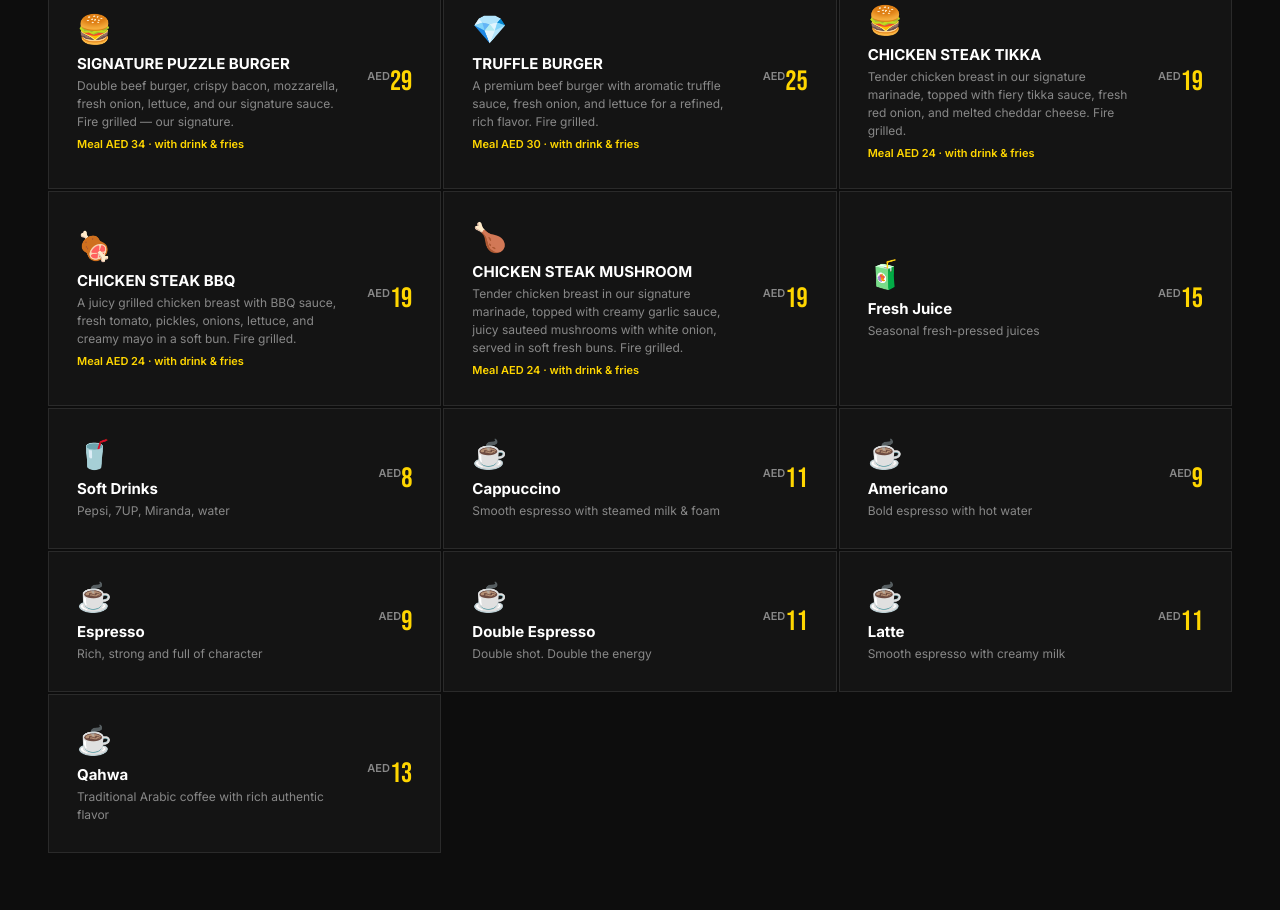
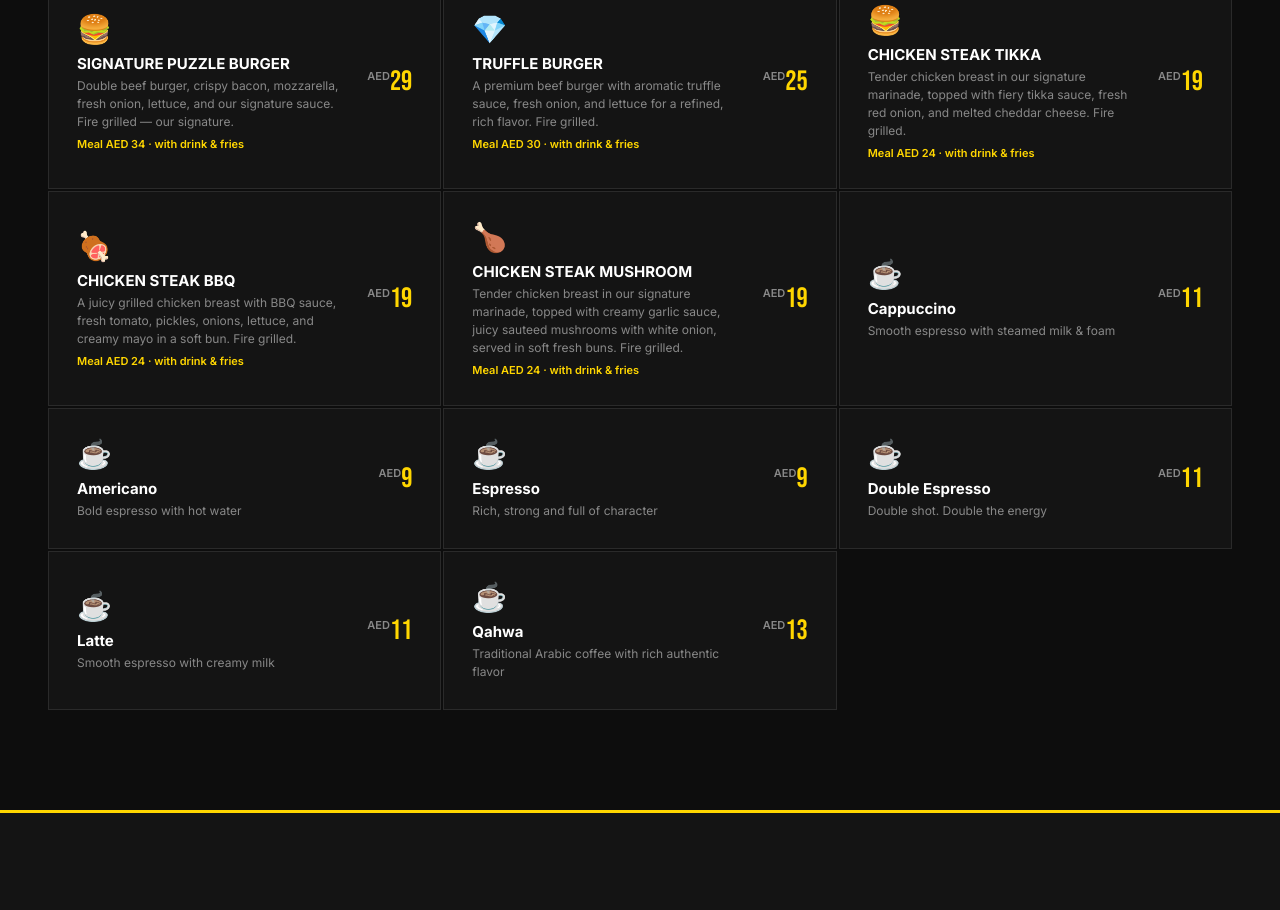
Before and after one commit to Enchansi/puzzle-restaurant, a plain HTML site: page index.html in a window 1280 px wide. Shown: the part 2563-3473 px from the top of the page. Drawn offline with Linux system fonts and the light colour scheme.

Commit message:
Remove Fresh Juice and Soft Drinks from menu
Removed two drink items from the menu.

```diff
--- a/index.html
+++ b/index.html
@@ -242,8 +242,6 @@
       <div class="menu-item fade-up" data-cat="burgers"><div><span class="m-emoji">🍔</span><div class="m-name">CHICKEN STEAK TIKKA</div><div class="m-desc">Tender chicken breast in our signature marinade, topped with fiery tikka sauce, fresh red onion, and melted cheddar cheese. Fire grilled.</div><div class="m-meal">Meal AED 24 · with drink &amp; fries</div></div><div class="m-price"><sup>AED</sup>19</div></div>
       <div class="menu-item fade-up" data-cat="burgers"><div><span class="m-emoji">🍖</span><div class="m-name">CHICKEN STEAK BBQ</div><div class="m-desc">A juicy grilled chicken breast with BBQ sauce, fresh tomato, pickles, onions, lettuce, and creamy mayo in a soft bun. Fire grilled.</div><div class="m-meal">Meal AED 24 · with drink &amp; fries</div></div><div class="m-price"><sup>AED</sup>19</div></div>
       <div class="menu-item fade-up" data-cat="burgers"><div><span class="m-emoji">🍗</span><div class="m-name">CHICKEN STEAK MUSHROOM</div><div class="m-desc">Tender chicken breast in our signature marinade, topped with creamy garlic sauce, juicy sauteed mushrooms with white onion, served in soft fresh buns. Fire grilled.</div><div class="m-meal">Meal AED 24 · with drink &amp; fries</div></div><div class="m-price"><sup>AED</sup>19</div></div>
-      <div class="menu-item fade-up" data-cat="drinks"><div><span class="m-emoji">🧃</span><div class="m-name">Fresh Juice</div><div class="m-desc">Seasonal fresh-pressed juices</div></div><div class="m-price"><sup>AED</sup>15</div></div>
-      <div class="menu-item fade-up" data-cat="drinks"><div><span class="m-emoji">🥤</span><div class="m-name">Soft Drinks</div><div class="m-desc">Pepsi, 7UP, Miranda, water</div></div><div class="m-price"><sup>AED</sup>8</div></div>
       <div class="menu-item fade-up" data-cat="drinks"><div><span class="m-emoji">☕</span><div class="m-name">Cappuccino</div><div class="m-desc">Smooth espresso with steamed milk & foam</div></div><div class="m-price"><sup>AED</sup>11</div></div>
       <div class="menu-item fade-up" data-cat="drinks"><div><span class="m-emoji">☕</span><div class="m-name">Americano</div><div class="m-desc">Bold espresso with hot water</div></div><div class="m-price"><sup>AED</sup>9</div></div>
       <div class="menu-item fade-up" data-cat="drinks"><div><span class="m-emoji">☕</span><div class="m-name">Espresso</div><div class="m-desc">Rich, strong and full of character</div></div><div class="m-price"><sup>AED</sup>9</div></div>
```
